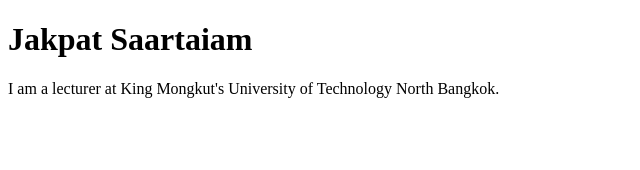
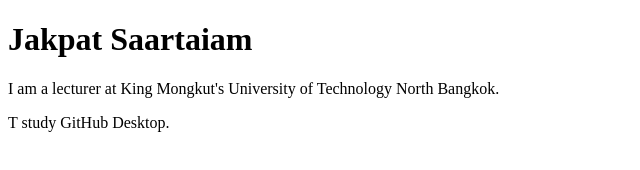
Before and after one commit to s6703052411350-sketch/github-desktop-project, a plain HTML site: page index.html in a window 1280 px wide. Shown: the whole page, without its empty margins (0-640 px from the left). Drawn offline with Linux system fonts and the light colour scheme.

Commit message:
Add some text
add some text

```diff
--- a/index.html
+++ b/index.html
@@ -8,5 +8,6 @@
 <body>
     <h1>Jakpat Saartaiam</h1>
     <p>I am a lecturer at King Mongkut's University of Technology North Bangkok.</p>
+    <p>T study GitHub Desktop.</p>
 </body>
 </html>
```
